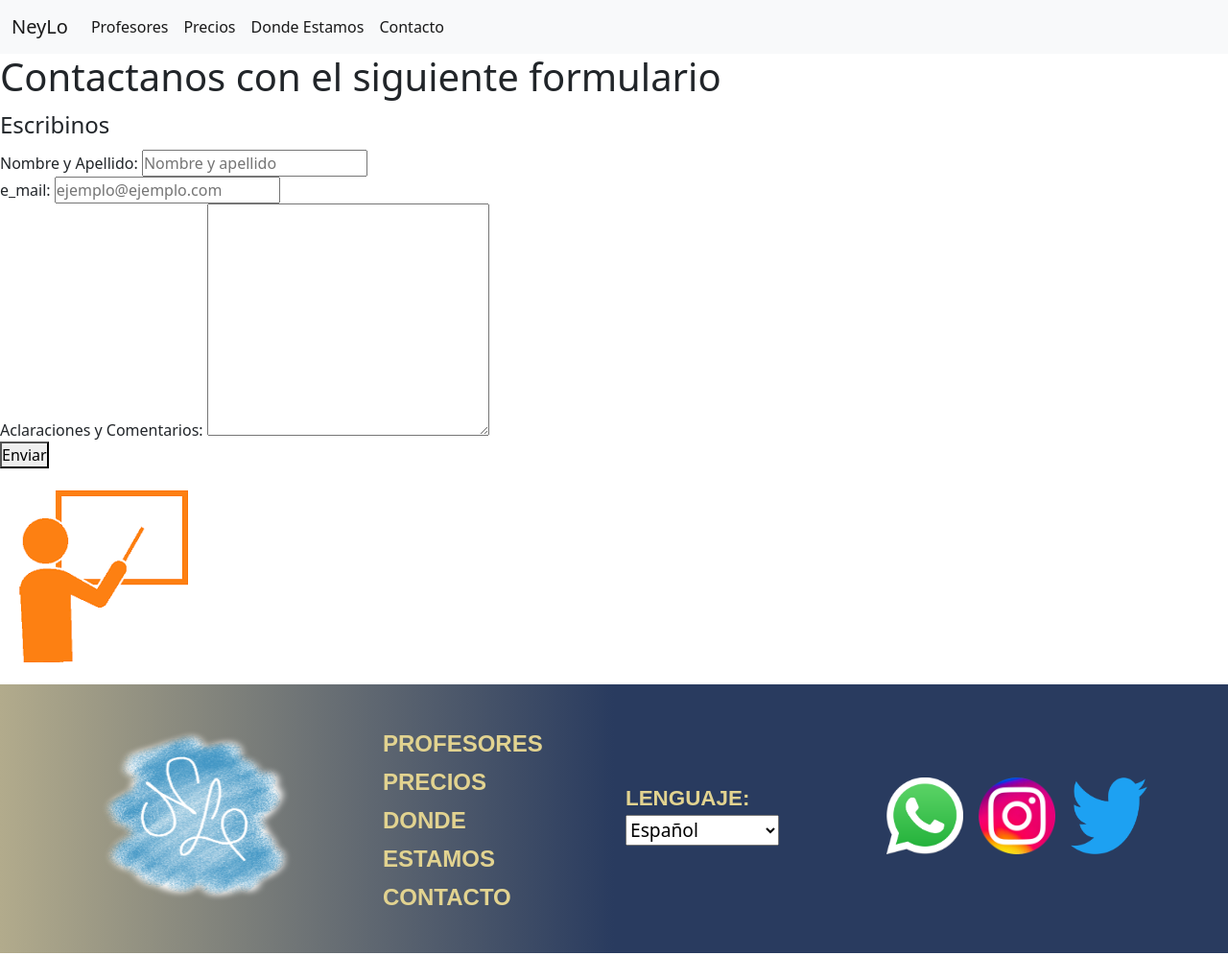
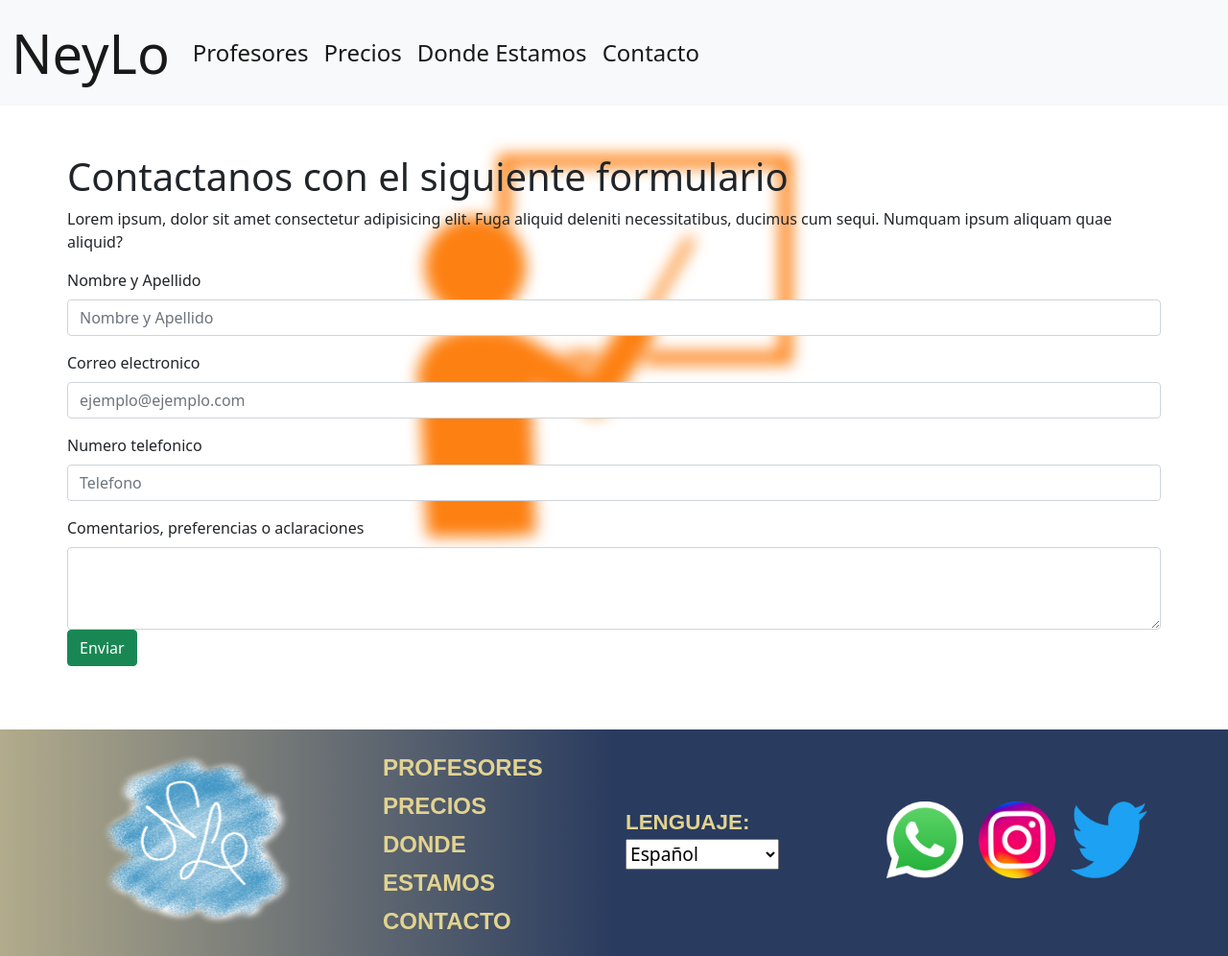
Before and after one commit to AlexL26/Alexis-Lopez--NeyLo-Sitio-Docentes-Particulares, a plain HTML site: page contacto.html in a window 1280 px wide. Shown: the whole page at 96% size. Drawn offline with nearby package versions, Linux system fonts and the light colour scheme.

Commit message:
pagina contacto terminada con bootstrap.SITIO COMPLETO CON BOOTSTRAP

```diff
--- a/Estilos/style.css
+++ b/Estilos/style.css
@@ -101,6 +101,7 @@
 }
 
 /*pagina precios*/
+
 .precios_main{
     overflow-x: hidden;
 }
@@ -121,6 +122,7 @@
 }
 
 /*pagina ubicacion*/
+
 .margin div{
     padding: 15px 10px;
 }
@@ -132,6 +134,29 @@
     width: 100%;
     height: 100%;
 }
+
+/*pagina contactos*/
+
+.contacto{
+    height: 100vh;
+    overflow-x: hidden;
+}
+.form{
+    position: relative;
+}
+.form_zindex{
+    z-index: 10;
+    backdrop-filter: blur(8px);
+    padding-top: 30px;
+}
+.img_zindex{
+    position: absolute;
+    z-index: 1;
+}
+.img_form img {
+    height: 500px;
+}
+
 
 /* media queries*/
 
@@ -170,7 +195,9 @@
         justify-content: center;
         margin: 20px 0px;
     }
-
+    .contacto{
+        height: auto;
+    }
 }
 @media (min-width:576px) and (orientation:landscape) {
     .inicio{
@@ -250,7 +277,6 @@
     .tabla p {
         font-size: 24px;
     }
-
     .tabla table{
         font-size: 18px;
     }
@@ -273,6 +299,11 @@
     .ubi_text{
         font-size: 2rem;
     }
+    .form_zindex{
+        z-index: 10;
+        backdrop-filter: blur(8px);
+        padding: 50px 0px;
+    }
 }
 @media (min-width:992px) {
     .neylo{
@@ -288,7 +319,7 @@
         height: 100%;
     }
     .footer {
-        height: 35vh;
+        /* height: 35vh; */
     }
     .a img{
         width: 200px;
@@ -334,6 +365,21 @@
         height: 400px;
         width: 400px;
     }
+    .contacto{
+        height: auto;
+        overflow-x: hidden;
+    }
+    .form_zindex{
+        padding: 50px 0px;
+
+    }
+    .img_zindex{
+        position: absolute;
+        z-index: 1;
+        display: flex;
+        justify-content: center;
+    }
+
     @-webkit-keyframes slide-right {
         0% {
           -webkit-transform: translateX(0);
--- a/contacto.html
+++ b/contacto.html
@@ -6,7 +6,8 @@
     <meta http-equiv="X-UA-Compatible" content="IE=edge">
     <meta name="viewport" content="width=device-width, initial-scale=1.0">
     <link rel="shortcut icon" href="Imagenes/logo.png" type="image/x-icon">
-    <link href="https://cdn.jsdelivr.net/npm/bootstrap@5.1.3/dist/css/bootstrap.min.css" rel="stylesheet" integrity="sha384-1BmE4kWBq78iYhFldvKuhfTAU6auU8tT94WrHftjDbrCEXSU1oBoqyl2QvZ6jIW3" crossorigin="anonymous">
+    <link href="https://cdn.jsdelivr.net/npm/bootstrap@5.1.3/dist/css/bootstrap.min.css" rel="stylesheet"
+        integrity="sha384-1BmE4kWBq78iYhFldvKuhfTAU6auU8tT94WrHftjDbrCEXSU1oBoqyl2QvZ6jIW3" crossorigin="anonymous">
     <link rel="stylesheet" href="Estilos/style.css">
     <title>Contacto</title>
 </head>
@@ -15,12 +16,14 @@
     <header>
         <nav class="navbar navbar-expand-lg navbar-light bg-light navbar_color">
             <div class="container-fluid">
-              <a class="navbar-brand" href="index.html">NeyLo</a>
-              <button class="navbar-toggler" type="button" data-bs-toggle="collapse" data-bs-target="#navbarNavAltMarkup" aria-controls="navbarNavAltMarkup" aria-expanded="false" aria-label="Toggle navigation">
+                <a class="navbar-brand neylo" href="index.html">NeyLo</a>
+                <button class="navbar-toggler" type="button" data-bs-toggle="collapse"
+                    data-bs-target="#navbarNavAltMarkup" aria-controls="navbarNavAltMarkup" aria-expanded="false"
+                    aria-label="Toggle navigation">
                     <span class="navbar-toggler-icon"></span>
                 </button>
                 <div class="collapse navbar-collapse" id="navbarNavAltMarkup">
-                <div class="navbar-nav">
+                    <div class="navbar-nav nav_text">
                         <a class="nav-link active" aria-current="page" href="profesores.html">Profesores</a>
                         <a class="nav-link active" aria-current="page" href="precios.html">Precios</a>
                         <a class="nav-link active" aria-current="page" href="dondeestamos.html">Donde Estamos</a>
@@ -31,29 +34,38 @@
         </nav>
     </header>
     <main class="contacto">
+        <div class="container">
+            <div class="row form">
+                <div class="col form_zindex">
                     <h1>Contactanos con el siguiente formulario</h1>
-        <div class="field">
-            <form action="php" method="post">
-                <fieldset>
-                    <legend>Escribinos</legend>
-                    <div>
-                        <label for="nombre_y_apellido"> Nombre y Apellido:</label>
-                        <input type="text" placeholder="Nombre y apellido">
+                    <p>Lorem ipsum, dolor sit amet consectetur adipisicing elit. Fuga aliquid deleniti necessitatibus, ducimus cum sequi. Numquam ipsum aliquam quae aliquid?</p>
+                    <div class="mb-3">
+                        <label for="exampleFormControlInput1" class="form-label">Nombre y Apellido</label>
+                        <input type="text" class="form-control" id="exampleFormControlInput1"
+                            placeholder="Nombre y Apellido">
                     </div>
-                    <div>
-                        <label for="email">e_mail:</label>
-                        <input type="email" name="email" id="email" placeholder="ejemplo@ejemplo.com">
+                    <div class="mb-3">
+                        <label for="exampleFormControlInput1" class="form-label">Correo electronico</label>
+                        <input type="email" class="form-control" id="exampleFormControlInput1"
+                            placeholder="ejemplo@ejemplo.com">
                     </div>
-                    <div>
-                        <label for="aclaraciones_y_comentarios">Aclaraciones y Comentarios:</label>
-                        <textarea name="aclaraciones" id="aclaraciones" cols="30" rows="10"></textarea>
+                    <div class="mb-3">
+                        <label for="exampleFormControlInput1" class="form-label">Numero telefonico</label>
+                        <input type="number" class="form-control" id="exampleFormControlInput1" placeholder="Telefono">
                     </div>
-                    <div>
-                        <button type="submit">Enviar</button>
+                    <div class="mb-3">
+                        <label for="exampleFormControlTextarea1" class="form-label">Comentarios, preferencias o
+                            aclaraciones</label>
+                        <textarea class="form-control" id="exampleFormControlTextarea1" rows="3"></textarea>
+                        <button type="button" class="btn btn-success">Enviar</button>
                     </div>
-                </fieldset>
-            </form>
+                </div>
+                <div class="col img_zindex">
+                    <div class="img_form">
                         <img src="Imagenes/formulario.png" alt="formulario">
+                    </div>
+                </div>
+            </div>
         </div>
     </main>
     <footer class="footer">
@@ -107,7 +119,10 @@
         </div>
     </footer>
 
-    <script src="https://cdn.jsdelivr.net/npm/bootstrap@5.1.3/dist/js/bootstrap.bundle.min.js" integrity="sha384-ka7Sk0Gln4gmtz2MlQnikT1wXgYsOg+OMhuP+IlRH9sENBO0LRn5q+8nbTov4+1p" crossorigin="anonymous"></script>
+
+    <script src="https://cdn.jsdelivr.net/npm/bootstrap@5.1.3/dist/js/bootstrap.bundle.min.js"
+        integrity="sha384-ka7Sk0Gln4gmtz2MlQnikT1wXgYsOg+OMhuP+IlRH9sENBO0LRn5q+8nbTov4+1p"
+        crossorigin="anonymous"></script>
 
 </body>
 
```
Lines whose indentation alone changed are shown as unchanged.
